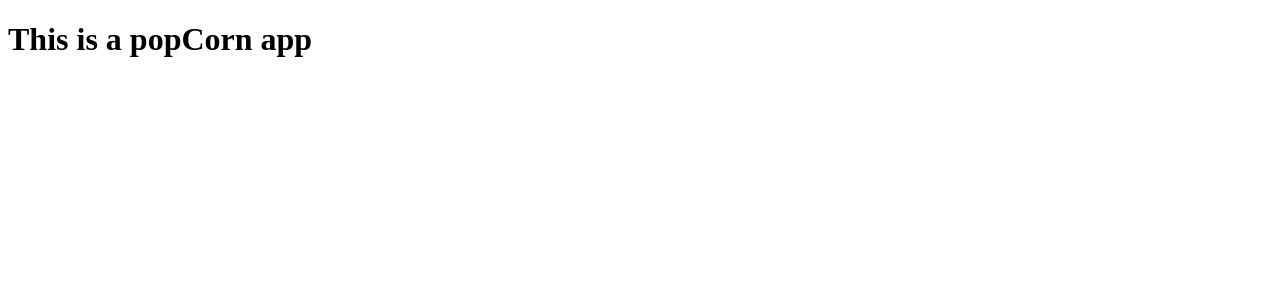
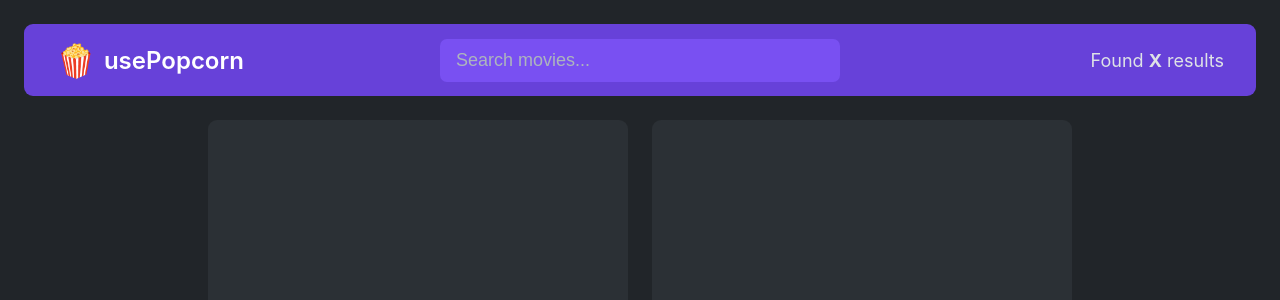
Before and after one commit to saujalkarki/_React, a React (Vite) app in the folder 07-usePopcorn/: page / in a window 1280 px wide. Shown: the top 300 px of the page. Built offline with nearby package versions, Linux system fonts and the light colour scheme.

Commit message:
spliting UI to components

```diff
--- a/07-usePopcorn/src/App.jsx
+++ b/07-usePopcorn/src/App.jsx
@@ -1,7 +1,57 @@
+import { NavBar, Main } from "./components/index";
+
 function App() {
+  const tempMovieData = [
+    {
+      imdbID: "tt1375666",
+      Title: "Inception",
+      Year: "2010",
+      Poster:
+        "https://m.media-amazon.com/images/M/MV5BMjAxMzY3NjcxNF5BMl5BanBnXkFtZTcwNTI5OTM0Mw@@._V1_SX300.jpg",
+    },
+    {
+      imdbID: "tt0133093",
+      Title: "The Matrix",
+      Year: "1999",
+      Poster:
+        "https://m.media-amazon.com/images/M/MV5BNzQzOTk3OTAtNDQ0Zi00ZTVkLWI0MTEtMDllZjNkYzNjNTc4L2ltYWdlXkEyXkFqcGdeQXVyNjU0OTQ0OTY@._V1_SX300.jpg",
+    },
+    {
+      imdbID: "tt6751668",
+      Title: "Parasite",
+      Year: "2019",
+      Poster:
+        "https://m.media-amazon.com/images/M/MV5BYWZjMjk3ZTItODQ2ZC00NTY5LWE0ZDYtZTI3MjcwN2Q5NTVkXkEyXkFqcGdeQXVyODk4OTc3MTY@._V1_SX300.jpg",
+    },
+  ];
+
+  const tempWatchedData = [
+    {
+      imdbID: "tt1375666",
+      Title: "Inception",
+      Year: "2010",
+      Poster:
+        "https://m.media-amazon.com/images/M/MV5BMjAxMzY3NjcxNF5BMl5BanBnXkFtZTcwNTI5OTM0Mw@@._V1_SX300.jpg",
+      runtime: 148,
+      imdbRating: 8.8,
+      userRating: 10,
+    },
+    {
+      imdbID: "tt0088763",
+      Title: "Back to the Future",
+      Year: "1985",
+      Poster:
+        "https://m.media-amazon.com/images/M/MV5BZmU0M2Y1OGUtZjIxNi00ZjBkLTg1MjgtOWIyNThiZWIwYjRiXkEyXkFqcGdeQXVyMTQxNzMzNDI@._V1_SX300.jpg",
+      runtime: 116,
+      imdbRating: 8.5,
+      userRating: 9,
+    },
+  ];
+
   return (
     <>
-      <h1>This is a popCorn app</h1>
+      <NavBar />
+      <Main />
     </>
   );
 }
--- /dev/null
+++ b/07-usePopcorn/src/components/Main.jsx
@@ -0,0 +1,8 @@
+export function Main() {
+  return (
+    <div className="main">
+      <div className="box"></div>
+      <div className="box"></div>
+    </div>
+  );
+}
--- /dev/null
+++ b/07-usePopcorn/src/components/NavBar.jsx
@@ -0,0 +1,14 @@
+export function NavBar() {
+  return (
+    <nav className="nav-bar">
+      <div className="logo">
+        <span role="img">🍿</span>
+        <h1>usePopcorn</h1>
+      </div>
+      <input type="text" className="search" placeholder="Search movies..." />
+      <p className="num-results">
+        Found <strong>X</strong> results
+      </p>
+    </nav>
+  );
+}
--- /dev/null
+++ b/07-usePopcorn/src/components/index.js
@@ -0,0 +1,2 @@
+export * from "./NavBar";
+export * from "./Main";
--- /dev/null
+++ b/07-usePopcorn/src/index.css
@@ -0,0 +1,348 @@
+:root {
+  --color-primary: #6741d9;
+  --color-primary-light: #7950f2;
+  --color-text: #dee2e6;
+  --color-text-dark: #adb5bd;
+  --color-background-100: #343a40;
+  --color-background-500: #2b3035;
+  --color-background-900: #212529;
+  --color-red: #fa5252;
+  --color-red-dark: #e03131;
+}
+
+* {
+  margin: 0;
+  padding: 0;
+  box-sizing: border-box;
+}
+
+html {
+  font-size: 62.5%;
+}
+
+body {
+  font-family: -apple-system, BlinkMacSystemFont, "Segoe UI", Roboto, Oxygen,
+    Ubuntu, Cantarell, "Open Sans", "Helvetica Neue", sans-serif;
+
+  color: var(--color-text);
+  background-color: var(--color-background-900);
+  padding: 2.4rem;
+}
+
+/* ******* */
+
+.nav-bar {
+  display: grid;
+  grid-template-columns: 1fr 1fr 1fr;
+  align-items: center;
+  height: 7.2rem;
+  padding: 0 3.2rem;
+  background-color: var(--color-primary);
+  border-radius: 0.9rem;
+}
+
+.main {
+  margin-top: 2.4rem;
+  height: calc(100vh - 7.2rem - 3 * 2.4rem);
+  display: flex;
+  gap: 2.4rem;
+  justify-content: center;
+}
+
+.box {
+  width: 42rem;
+  max-width: 42rem;
+  background-color: var(--color-background-500);
+  border-radius: 0.9rem;
+  overflow: scroll;
+  position: relative;
+}
+
+.loader {
+  text-align: center;
+  text-transform: uppercase;
+  font-size: 2rem;
+  font-weight: 600;
+  margin: 4.8rem;
+}
+
+.error {
+  text-align: center;
+  font-size: 2rem;
+  padding: 4.8rem;
+}
+
+/* ******* */
+
+.logo {
+  display: flex;
+  align-items: center;
+  gap: 0.8rem;
+}
+
+.logo span {
+  font-size: 3.2rem;
+}
+
+.logo h1 {
+  font-size: 2.4rem;
+  font-weight: 600;
+  color: #fff;
+}
+
+.search {
+  justify-self: center;
+  border: none;
+  padding: 1.1rem 1.6rem;
+  font-size: 1.8rem;
+  border-radius: 0.7rem;
+  width: 40rem;
+  transition: all 0.3s;
+  color: var(--color-text);
+
+  /* background-color: var(--color-background-900); */
+  background-color: var(--color-primary-light);
+}
+
+.search::placeholder {
+  color: var(--color-text-dark);
+}
+
+.search:focus {
+  outline: none;
+  box-shadow: 0 2.4rem 2.4rem rgba(0, 0, 0, 0.1);
+  transform: translateY(-2px);
+}
+
+.num-results {
+  justify-self: end;
+  font-size: 1.8rem;
+}
+
+.btn-toggle {
+  position: absolute;
+  top: 0.8rem;
+  right: 0.8rem;
+  height: 2.4rem;
+  aspect-ratio: 1;
+  border-radius: 50%;
+  border: none;
+  background-color: var(--color-background-900);
+  color: var(--color-text);
+  font-size: 1.4rem;
+  font-weight: bold;
+  cursor: pointer;
+  z-index: 999;
+}
+
+.list {
+  list-style: none;
+  padding: 0.8rem 0;
+  overflow: scroll;
+}
+
+.list-watched {
+  height: calc(100% - 9rem);
+}
+
+.list li {
+  position: relative;
+  display: grid;
+  grid-template-columns: 4rem 1fr;
+  grid-template-rows: auto auto;
+  column-gap: 2.4rem;
+  font-size: 1.6rem;
+  align-items: center;
+
+  padding: 1.6rem 3.2rem;
+  border-bottom: 1px solid var(--color-background-100);
+}
+
+.list.list-movies li {
+  cursor: pointer;
+  transition: all 0.3s;
+}
+
+.list.list-movies li:hover {
+  background-color: var(--color-background-100);
+}
+
+.list img {
+  width: 100%;
+  grid-row: 1 / -1;
+}
+
+.list h3 {
+  font-size: 1.8rem;
+}
+
+.list div {
+  display: flex;
+  align-items: center;
+  gap: 2.4rem;
+}
+
+.list p {
+  display: flex;
+  align-items: center;
+  gap: 0.8rem;
+}
+
+.btn-delete {
+  position: absolute;
+  right: 2.4rem;
+
+  height: 1.8rem;
+  aspect-ratio: 1;
+  border-radius: 50%;
+  border: none;
+  background-color: var(--color-red);
+  color: var(--color-background-900);
+  font-size: 0.9rem;
+  font-weight: bold;
+  cursor: pointer;
+  transition: all 0.3s;
+}
+
+.btn-delete:hover {
+  background-color: var(--color-red-dark);
+}
+
+/* ******* */
+
+.summary {
+  padding: 2.2rem 3.2rem 1.8rem 3.2rem;
+  border-radius: 0.9rem;
+  background-color: var(--color-background-100);
+  box-shadow: 0 1.2rem 2.4rem rgba(0, 0, 0, 0.2);
+}
+
+.summary h2 {
+  text-transform: uppercase;
+  font-size: 1.6rem;
+  margin-bottom: 0.6rem;
+}
+
+.summary div {
+  display: flex;
+  align-items: center;
+  gap: 2.4rem;
+  font-size: 1.6rem;
+  font-weight: 600;
+}
+
+.summary p {
+  display: flex;
+  align-items: center;
+  gap: 0.8rem;
+}
+
+/* ******* */
+
+.details {
+  line-height: 1.4;
+  font-size: 1.4rem;
+}
+
+.details header {
+  display: flex;
+}
+
+.details section {
+  padding: 4rem;
+  display: flex;
+  flex-direction: column;
+  gap: 1.6rem;
+}
+
+.details img {
+  width: 33%;
+}
+
+.details-overview {
+  width: 100%;
+  padding: 2.4rem 3rem;
+  background-color: var(--color-background-100);
+  display: flex;
+  flex-direction: column;
+  gap: 1.4rem;
+}
+
+.details-overview h2 {
+  font-size: 2.4rem;
+  margin-bottom: 0.4rem;
+  line-height: 1.1;
+}
+
+.details-overview p {
+  display: flex;
+  align-items: center;
+  gap: 0.8rem;
+}
+
+.rating {
+  background-color: var(--color-background-100);
+  border-radius: 0.9rem;
+  padding: 2rem 2.4rem;
+  margin-bottom: 0.8rem;
+  font-weight: 600;
+  display: flex;
+  flex-direction: column;
+  gap: 2.4rem;
+}
+
+.btn-add {
+  background-color: var(--color-primary);
+  color: var(--color-text);
+  border: none;
+  border-radius: 10rem;
+  font-size: 1.4rem;
+  padding: 1rem;
+  font-weight: bold;
+  cursor: pointer;
+  transition: all 0.3s;
+}
+
+.btn-add:hover {
+  background-color: var(--color-primary-light);
+}
+
+.seconds {
+  background-color: var(--color-background-100);
+  width: 8rem;
+  border-radius: 10rem;
+  font-weight: 600;
+  text-align: center;
+  padding: 0.4rem;
+  margin-top: 2.4rem;
+}
+
+.btn-back {
+  position: absolute;
+  top: 0.6rem;
+  left: 0.6rem;
+  height: 3.2rem;
+  aspect-ratio: 1;
+  border-radius: 50%;
+  border: none;
+  /* background-color: var(--color-text); */
+  background-color: #fff;
+  color: var(--color-background-500);
+  box-shadow: 0 8px 20px rgba(0, 0, 0, 0.8);
+  font-family: sans-serif;
+  font-size: 2.4rem;
+  font-weight: bold;
+  cursor: pointer;
+  z-index: 999;
+  display: flex;
+  align-items: center;
+  justify-content: center;
+}
+
+/*
+  SPACING SYSTEM (px)
+  2 / 4 / 8 / 12 / 16 / 24 / 32 / 40 / 48 / 64 / 80 / 96 / 128
+
+  FONT SIZE SYSTEM (px)
+  10 / 12 / 14 / 16 / 18 / 20 / 24 / 30 / 36 / 44 /52 / 62 / 74 / 86 / 98
+  */
--- a/07-usePopcorn/src/main.jsx
+++ b/07-usePopcorn/src/main.jsx
@@ -1,6 +1,7 @@
 import React from "react";
 import ReactDOM from "react-dom/client";
 import App from "./App.jsx";
+import "./index.css";
 
 ReactDOM.createRoot(document.getElementById("root")).render(
   <React.StrictMode>
```
Also changed, not shown: 2 other files (tests, documents, lock files or other folders).
